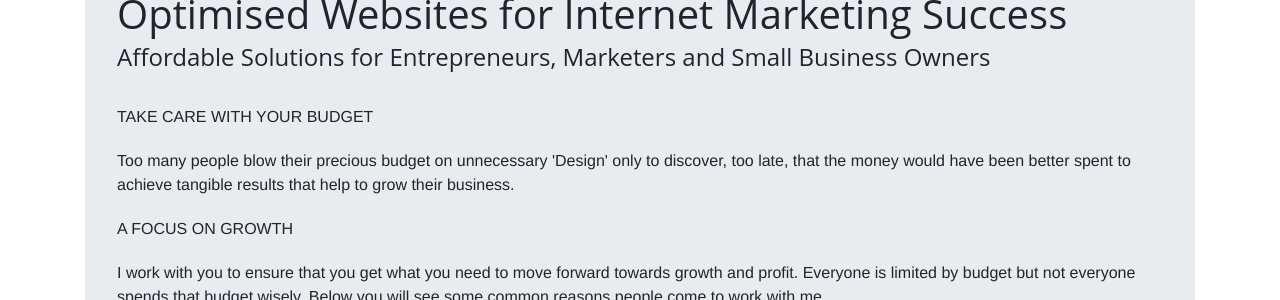
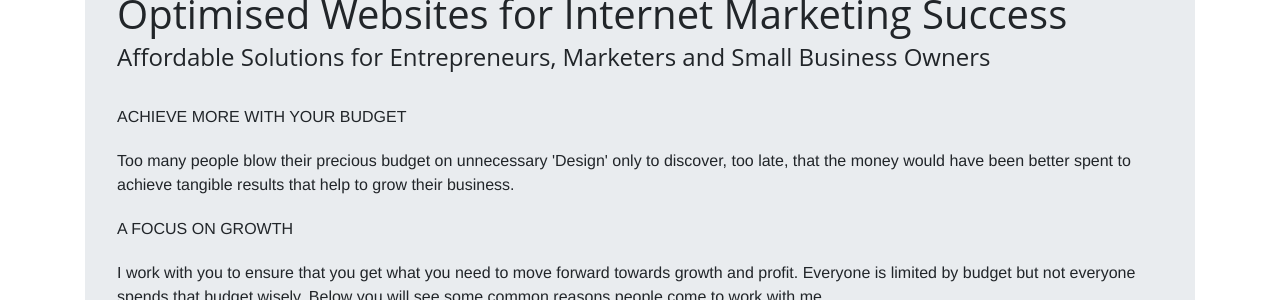
Before and after one commit to primertest-org/ADAADA, a Jekyll site: the page built from index.html, in a window 1280 px wide and 900 px high, scrolled down 920 px. Shown: the part 152-452 px from the top of the window. Built offline with Jekyll 4.4.1, drawn with Linux system fonts in a browser that asks for light colours; some web fonts are replaced.

Commit message:
Updated '_includes/about.html' via CloudCannon

```diff
--- a/_includes/about.html
+++ b/_includes/about.html
@@ -1,7 +1,7 @@
 <section id="about">
 <div>
         <div class="container">
-            <div class="jumbotron d-inline-block editable"><h1>Optimised Websites for Internet Marketing Success</h1><h1 style="font-size:24px;">Affordable Solutions for Entrepreneurs, Marketers and Small Business Owners<br />&nbsp;</h1><p>TAKE CARE WITH YOUR BUDGET</p><p>Too many people blow their precious budget on unnecessary 'Design' only to discover, too late, that the money would have been better spent to achieve tangible results that help to grow their business.</p><p>A FOCUS ON GROWTH</p><p>I work with you to ensure that you get what you need to move forward towards growth and profit. Everyone is limited by budget but not everyone spends that budget wisely. Below you will see some common reasons people come to work with me.</p><p>KNOWLEDGE BEFORE SUCCESS</p><p>So many businesses like yours are not reaching their potential because of a lack of knowledge. My mission is to give you the knowledge to manage your Internet Marketing or manage someone to do it for you.</p><p>AN OPTIMISED SOLUTION</p><p>If you are just starting out it is crucial to keep costs to a minimum. Take a look at my solution packages to see just how much you can get without breaking the bank.</p><p><a class="btn btn-primary cc-active" role="button" href="#">Learn more</a></p></div>
+            <div class="jumbotron d-inline-block editable"><h1>Optimised Websites for Internet Marketing Success</h1><h1 style="font-size:24px;">Affordable Solutions for Entrepreneurs, Marketers and Small Business Owners<br />&nbsp;</h1><p>ACHIEVE MORE WITH YOUR BUDGET</p><p>Too many people blow their precious budget on unnecessary 'Design' only to discover, too late, that the money would have been better spent to achieve tangible results that help to grow their business.</p><p>A FOCUS ON GROWTH</p><p>I work with you to ensure that you get what you need to move forward towards growth and profit. Everyone is limited by budget but not everyone spends that budget wisely. Below you will see some common reasons people come to work with me.</p><p>KNOWLEDGE BEFORE SUCCESS</p><p>So many businesses like yours are not reaching their potential because of a lack of knowledge. My mission is to give you the knowledge to manage your Internet Marketing or manage someone to do it for you.</p><p>AN OPTIMISED SOLUTION</p><p>If you are just starting out it is crucial to keep costs to a minimum. Take a look at my solution packages to see just how much you can get without breaking the bank.</p><p><a class="btn btn-primary cc-active" role="button" href="#">Learn more</a></p></div>
         </div>
 
 <div class="container">
```
